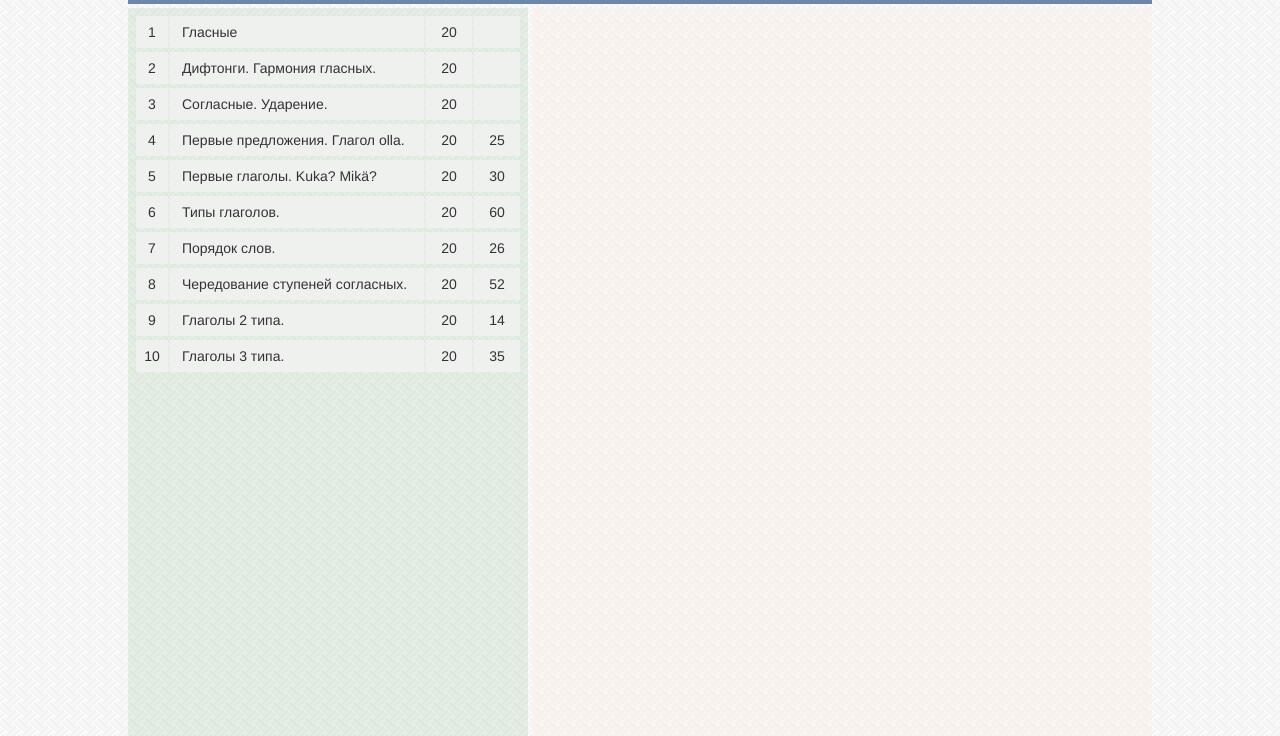
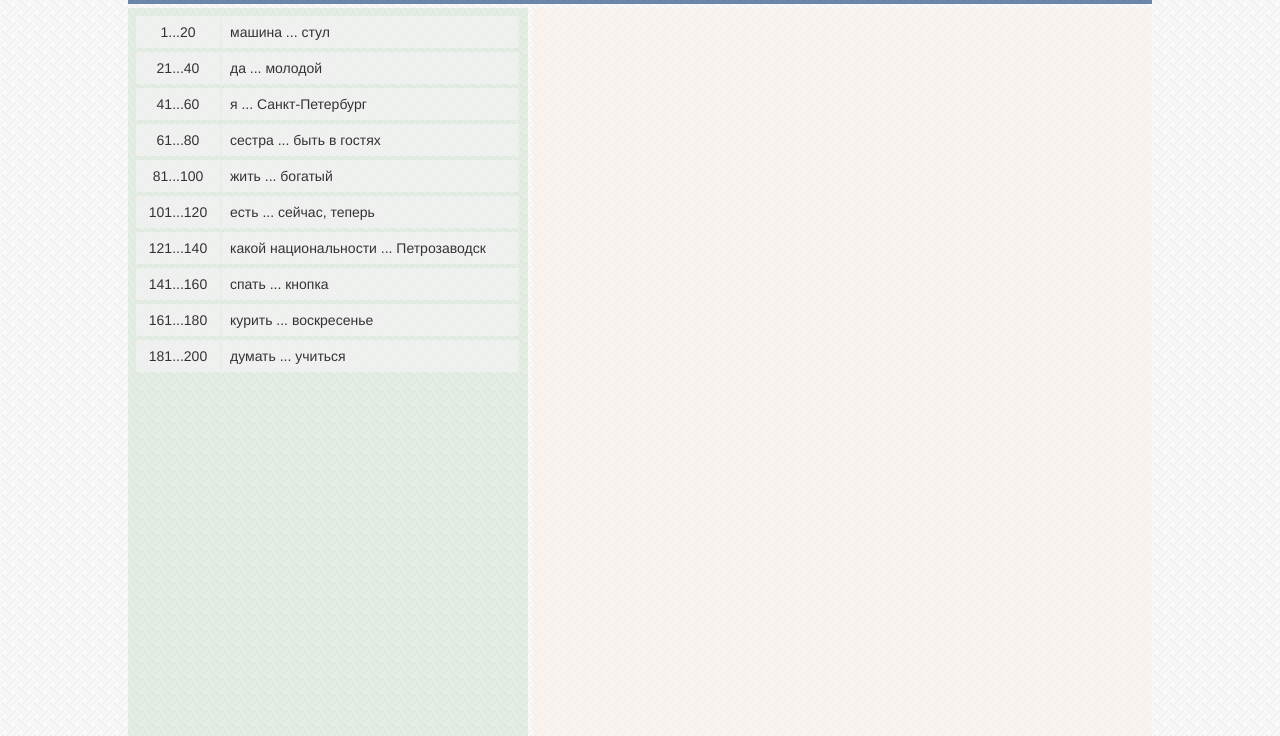
Before and after one commit to chimpook/kieli, a plain HTML site: page index.html in a window 1280 px wide. Shown: the part 64-800 px from the top of the page. Drawn offline with Linux system fonts and the light colour scheme.

Commit message:
Рефакторинг. Вывод индекса для тестирования по словарям блоками.

```diff
--- a/kielen.js
+++ b/kielen.js
@@ -9,12 +9,17 @@ $(document).ready(function () {
 var app = {
 
     settings: {
-        theme: "tiukka"
+        theme: "tiukka",
+        mode: "dict",
+        size: 20
     },
 
     init: function() {
 
         var self = this;
+
+        self.mode = self.settings.mode;
+        self.size = self.settings.size;
 
         self.buildIndex();
         self.initButtons();
@@ -219,10 +224,13 @@ var app = {
 
     displayMode: function() {
         var self = this;
+        var button_mode = self.mode === "dict" ? self.mode + self.size : self.mode;
         $("button.mode-selector").css("border", "none");
-        $("button[name=" + self.mode + "_mode]").css("border", "2px solid darkgreen");
+
+        $("button[name=" + button_mode + "_mode]").css("border", "2px solid black");
+
         if (self.random) {
-            $("button[name=random]").css("border", "2px solid darkgreen");
+            $("button[name=random]").css("border", "2px solid black");
         } else {
             $("button[name=random]").css("border", "none");
         }
@@ -420,16 +428,20 @@ var app = {
 
             case "dict":
 
-                content = "<table>";
-                content += "<tr><th class='number'>№</th><th class='comment'>Выборка по " + self.size + "</th></tr>";
+                // Содержание для тестирования по словарю
+
                 self.buildDictionary();
+
                 self.dictionary.forEach(function(selection, s, selections){
-                    content += "<tr>"
-                        + "<td class='number dicts'><span data-number='" + s + "'>" + selection[0].index + "..." + selection[self.size - 1].index + "</span></td>"
-                        + "<td class='comment dicts'><span data-number='" + s + "'>" + selection[0].data.ru + " ... " + selection[self.size - 1].data.ru + "</span></td>"
-                        + "</tr>";
+
+                    content += "<div class='dicts'>";
+
+                    content += "<div class='number'><span data-number='" + s + "'>" + selection[0].index + "..." + selection[self.size - 1].index + "</span></div>";
+
+                    content += "<div class='comment'><span data-number='" + s + "'>" + selection[0].data.ru + " ... " + selection[self.size - 1].data.ru + "</span></div>";
+
+                    content += "</div>";
                 });
-                content += "</table>";
                 break;
 
             default:
--- a/tiukka.css
+++ b/tiukka.css
@@ -67,37 +67,69 @@ body {
     background: rgba(246, 246, 246, 0.8);
 }
 
-.index .number {
+.index .parts .number {
     width: 32px;
     text-align: center;
 }
 
-.index .words {
+.index .parts .words {
     width: 46px;
     text-align: center;
     margin-left: 2px;
 }
 
-.index .words span:hover {
+.index .parts .words span:hover {
     cursor: pointer;
 }
 
-.index .tests {
+.index .parts .tests {
     width: 46px;
     text-align: center;
     margin-left: 2px;
 }
 
-.index .tests span:hover {
+.index .parts .tests span:hover {
     cursor: pointer;
 }
 
-.index .comment {
+.index .parts .comment {
     width: calc(100% - 48px - 48px - 32px - 2px);
     padding-left: 12px;
     margin-left: 2px;
 }
 
+.index .dicts {
+    width: 100%;
+    height: 32px;
+    margin-bottom: 4px;
+    background: rgba(242, 242, 242, 0.2);
+}
+
+.index .dicts div {
+    height: 32px;
+    line-height: 32px;
+    vertical-align: middle;
+    background: rgba(242, 242, 242, 0.8);
+}
+
+.index .dicts:hover div {
+    background: rgba(246, 246, 246, 0.8);
+}
+
+.index .dicts .number {
+    width: 84px;
+    text-align: center;
+}
+
+.index .dicts .comment {
+    margin-left: 2px;
+    width: calc(100% - 88px);
+    padding-left: 8px;
+}
+
+.index .dicts span {
+    cursor: pointer;
+}
 /*------------------------------------------------ главная панель ----------------------------------------------------*/
 .main {
     position: absolute;
```
